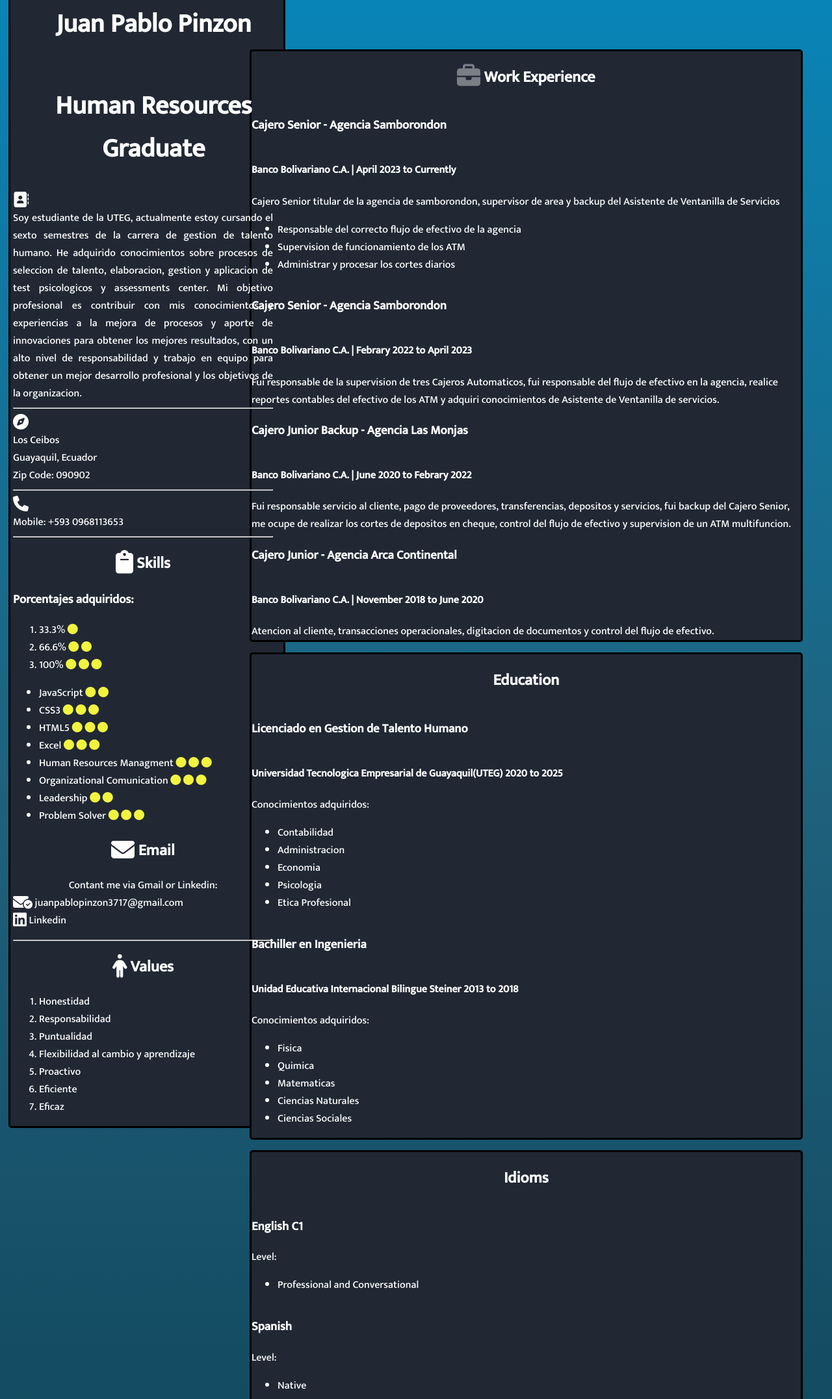
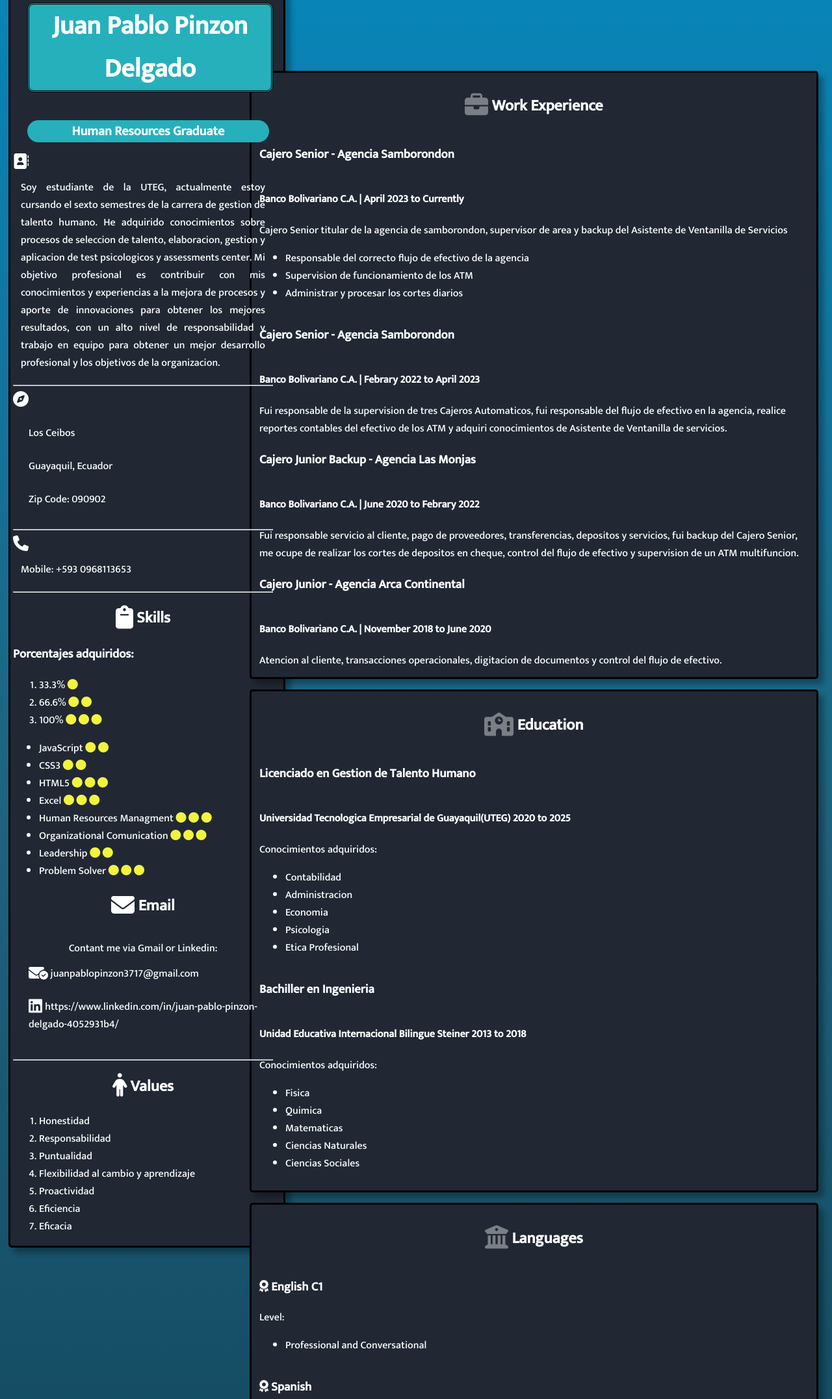
Before and after one commit to juanpablopinzond/CV, a plain HTML site: page index.html in a window 1280 px wide. Shown: the part 239-2392 px from the top of the page at 65% size. Drawn offline with Linux system fonts and the light colour scheme.

Commit message:
nueva actualizacion

```diff
--- a/index.html
+++ b/index.html
@@ -5,8 +5,8 @@
     <meta charset="UTF-8">
     <meta http-equiv="X-UA-Compatible" content="IE=edge">
     <meta name="viewport" content="width=device-width, initial-scale=1.0">
+    <link rel="icon" href="./img/cvsymbol.png">
     <link rel="stylesheet" href="./style.css">
-    <link rel="icon" href="./cvsymbol.png">
     <link rel="preconnect" href="https://fonts.googleapis.com">
     <link rel="preconnect" href="https://fonts.gstatic.com" crossorigin>
     <link href="https://fonts.googleapis.com/css2?family=Mukta:wght@300;500&display=swap" rel="stylesheet">
@@ -18,7 +18,7 @@
     <div class="container">
         <header id="head">
             <img src="./img/profile2.png" alt="profile photo">
-            <h1 id="title">Juan Pablo Pinzon</h1>
+            <h1 id="title">Juan Pablo Pinzon Delgado</h1>
             <h2 id="subtitle">Human Resources Graduate</h2>
         </header>
         <section class="goals">
@@ -47,7 +47,7 @@
                 </ol>
                 <ul>
                     <li>JavaScript <i class="fa-solid fa-circle" style="color: #f1f43e;"></i> <i class="fa-solid fa-circle" style="color: #f1f43e;"></i></i>
-                        <li>CSS3 <i class="fa-solid fa-circle" style="color: #f1f43e;"></i> <i class="fa-solid fa-circle" style="color: #f1f43e;"></i> <i class="fa-solid fa-circle" style="color: #f1f43e;"></i></li>
+                        <li>CSS3 <i class="fa-solid fa-circle" style="color: #f1f43e;"></i> <i class="fa-solid fa-circle" style="color: #f1f43e;"></i> </li>
                         <li>HTML5 <i class="fa-solid fa-circle" style="color: #f1f43e;"></i> <i class="fa-solid fa-circle" style="color: #f1f43e;"></i> <i class="fa-solid fa-circle" style="color: #f1f43e;"></i></li>
                         <li>Excel <i class="fa-solid fa-circle" style="color: #f1f43e;"></i> <i class="fa-solid fa-circle" style="color: #f1f43e;"></i> <i class="fa-solid fa-circle" style="color: #f1f43e;"></i></li>
                         <li>Human Resources Managment <i class="fa-solid fa-circle" style="color: #f1f43e;"></i> <i class="fa-solid fa-circle" style="color: #f1f43e;"></i> <i class="fa-solid fa-circle" style="color: #f1f43e;"></i></li>
@@ -58,7 +58,7 @@
                 <h2><i class="fa-solid fa-envelope fa-bounce fa-xl"></i> Email</h2>
                 <div class="contact">Contant me via Gmail or Linkedin:
                     <div><i class="fa-solid fa-envelope-circle-check fa-bounce fa-xl"></i> juanpablopinzon3717@gmail.com</div>
-                    <div><i class="fa-brands fa-linkedin fa-bounce fa-xl"></i> Linkedin</div>
+                    <div><i class="fa-brands fa-linkedin fa-bounce fa-xl"></i> https://www.linkedin.com/in/juan-pablo-pinzon-delgado-4052931b4/</div>
                 </div>
                 <hr>
                 <h2> <i class="fa-sharp fa-solid fa-person fa-bounce fa-xl"></i> Values</h2>
@@ -67,9 +67,9 @@
                     <li>Responsabilidad</li>
                     <li>Puntualidad</li>
                     <li>Flexibilidad al cambio y aprendizaje</li>
-                    <li>Proactivo</li>
-                    <li>Eficiente</li>
-                    <li>Eficaz</li>
+                    <li>Proactividad</li>
+                    <li>Eficiencia</li>
+                    <li>Eficacia</li>
                 </ol>
             </article>
         </section>
@@ -95,7 +95,7 @@
         <div>Atencion al cliente, transacciones operacionales, digitacion de documentos y control del flujo de efectivo. </div>
     </section>
     <section class="education">
-        <h2>Education</h2>
+        <h2><i class="fa-solid fa-school fa-beat-fade fa-xl"></i> Education</h2>
         <h3>Licenciado en Gestion de Talento Humano</h3>
         <h4>Universidad Tecnologica Empresarial de Guayaquil(UTEG) 2020 to 2025</h4>
         <div>Conocimientos adquiridos:</div>
@@ -118,21 +118,21 @@
         </ul>
     </section>
     <section class="idioms">
-        <h2>Idioms</h2>
-        <h3>English C1</h3>
+        <h2><i class="fa-solid fa-building-columns fa-beat-fade fa-xl"></i> Languages</h2>
+        <h3><i class="fa-solid fa-award fa-beat"></i> English C1</h3>
         <div>Level:</div>
         <ul>
             <li>Professional and Conversational</li>
         </ul>
-        <h3>Spanish</h3>
+        <h3><i class="fa-solid fa-award fa-beat"></i> Spanish</h3>
         <div>Level:</div>
         <ul>
             <li>Native</li>
         </ul>
     </section>
     <section class="certificates">
-        <h2><i class="fa-solid fa-shield-check"></i>Certificates</h2>
-        <h4>Coursera, ExcelFull, CodeAcademy, Academy-X</h4>
+        <h2><i class="fa-solid fa-atom fa-beat-fade fa-xl"></i>Certificates</h2>
+        <h2><i class="fa-solid fa-cube fa-beat"></i> Coursera, ExcelFull, CodeAcademy, Academy-X</h2>
         <ul>
             <li>Introduction to HTML5</li>
             <li>Introduction to CSS3</li>
--- a/style.css
+++ b/style.css
@@ -8,16 +8,37 @@ body {
 img {
     width: 200px;
     margin: auto;
+    border-radius: 70%;
 }
 
 #title {
     font-size: 40px;
     text-align: center;
+    width: 372px;
+    margin-left: 5px;
+    border: 3px double black;
+    background-color: #25b0bc;
+    border-radius: 10px;
+}
+
+#title:hover {
+    background-color: rgb(66, 81, 236);
+    border-radius: 20px;
+    transition: 0.8s ease-in-out;
 }
 
 #subtitle {
-    font-size: 40px;
+    font-size: 20px;
     text-align: center;
+    background-color: #25b0bc;
+    border-radius: 20px;
+    width: 372px;
+    margin-left: 5px;
+}
+
+#subtitle:hover {
+    background-color: rgb(66, 81, 236);
+    transition: 0.8s ease;
 }
 
 h2 {
@@ -32,14 +53,16 @@ h2 {
     background-color: #212834;
     border-radius: 0.3rem;
     cursor: pointer;
+    box-shadow: 0.5rem 0.5rem 0.5rem rgba(0.3, 0.3, 0.3, 0.3);
 }
 
 .container:hover {
-    box-shadow: 0.5rem 0.5rem 0.5rem rgba(0.3, 0.3, 0.3, 0.3);
+    box-shadow: 0.8rem 0.8rem 0.8rem rgba(173, 156, 156, 0.3);
 }
 
 article div {
     text-align: justify;
+    padding: 12px;
 }
 
 #head {
@@ -63,17 +86,19 @@ article div {
     display: flex;
     flex-direction: column;
     margin-left: 30%;
-    margin-top: -129.7%;
+    margin-top: -141.5%;
     border: 3px solid black;
     width: 66%;
     margin-bottom: 16px;
     background-color: #212834;
     border-radius: 0.3rem;
     cursor: pointer;
+    box-shadow: 0.5rem 0.5rem 0.5rem rgba(0.3, 0.3, 0.3, 0.3);
+    padding: 12px;
 }
 
 .experience:hover {
-    box-shadow: 0.5rem 0.5rem 0.5rem rgba(0.3, 0.3, 0.3, 0.3);
+    box-shadow: 0.8rem 0.8rem 0.8rem rgba(173, 156, 156, 0.3);
 }
 
 .education,
@@ -89,12 +114,14 @@ article div {
     background-color: #212834;
     border-radius: 0.3rem;
     cursor: pointer;
+    box-shadow: 0.5rem 0.5rem 0.5rem rgba(0.3, 0.3, 0.3, 0.3);
+    padding: 12px;
 }
 
 .education:hover,
 .idioms:hover,
 .certificates:hover {
-    box-shadow: 0.5rem 0.5rem 0.5rem rgba(0.3, 0.3, 0.3, 0.3);
+    box-shadow: 0.8rem 0.8rem 0.8rem rgba(173, 156, 156, 0.3);
 }
 
 footer {
```
